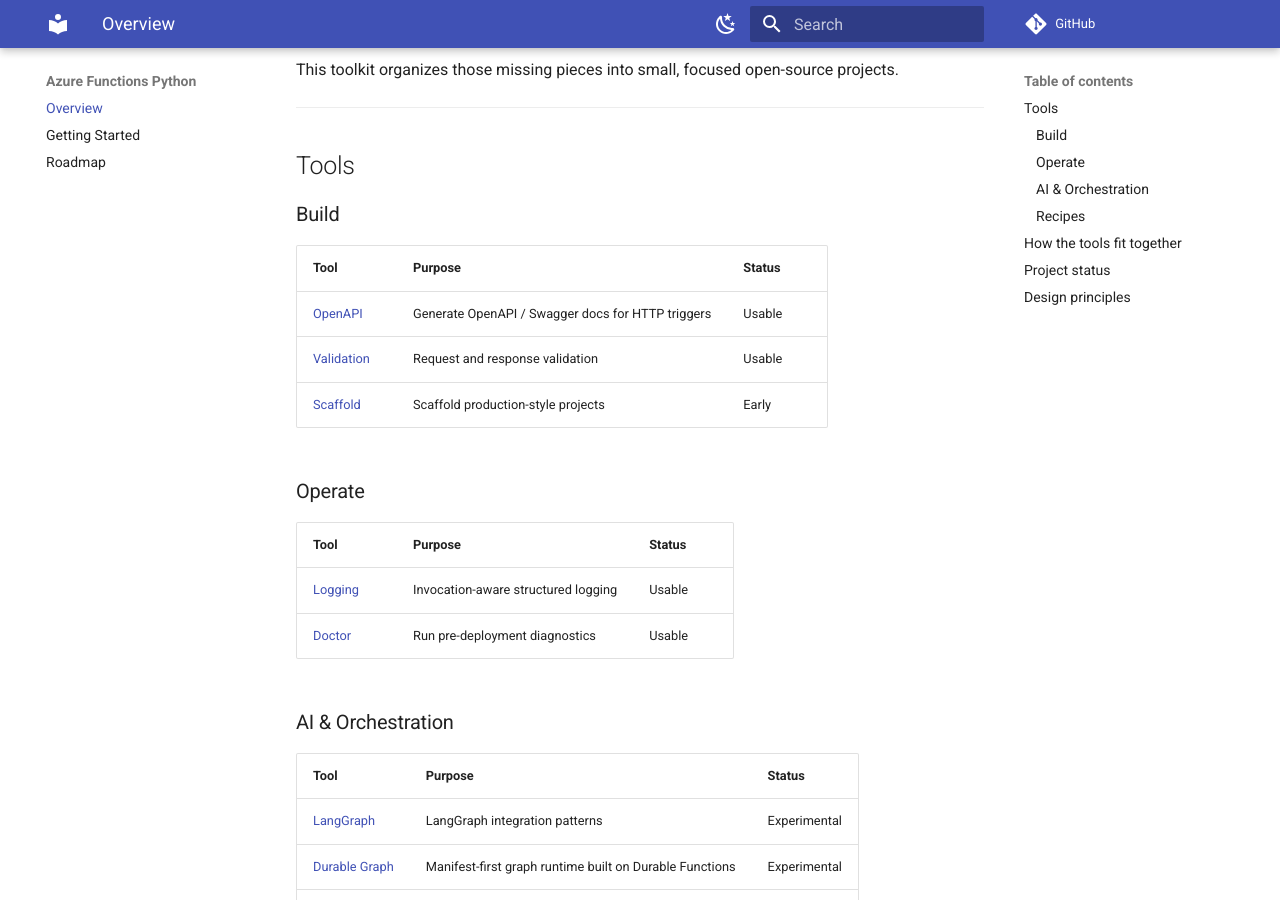
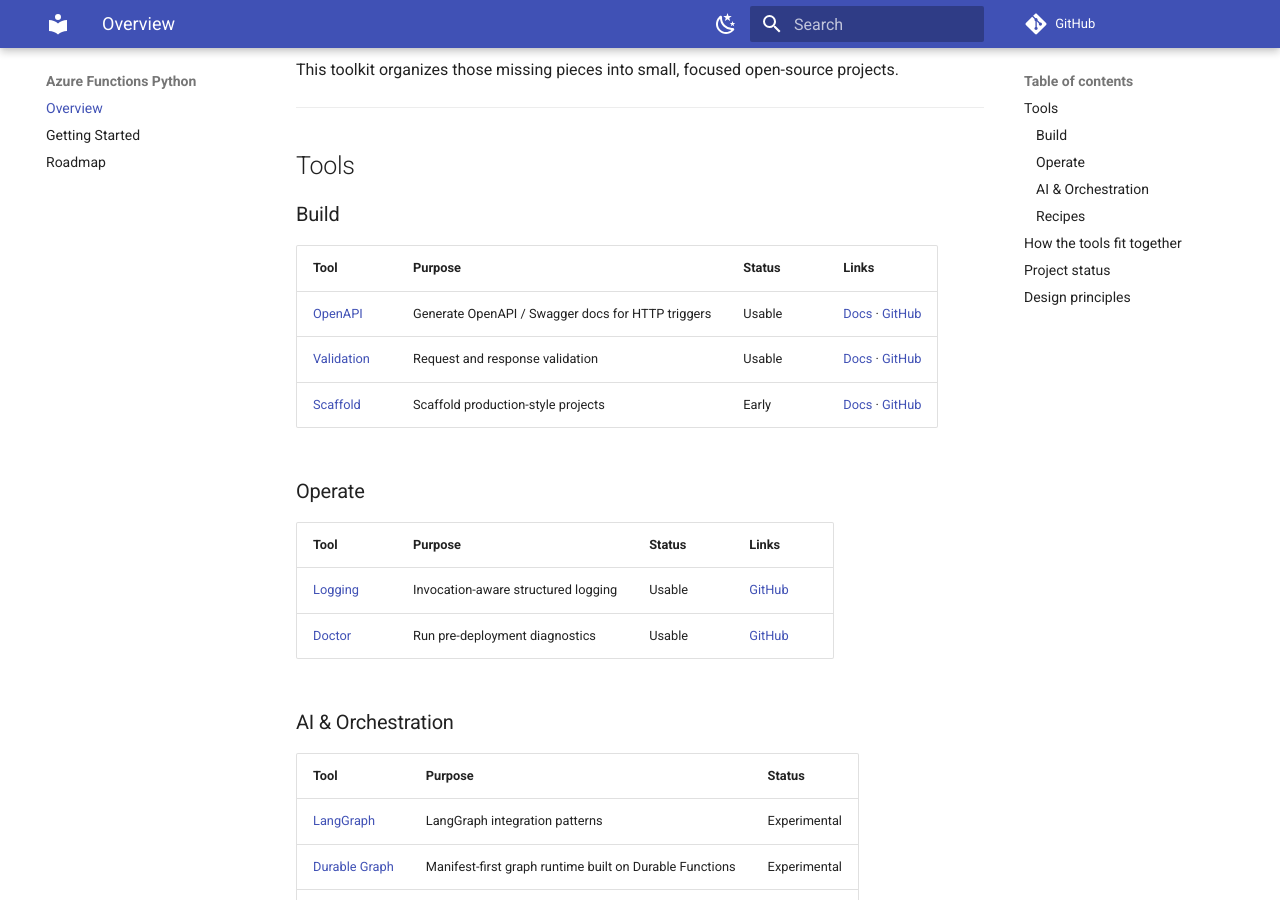
Before and after one commit to yeongseon/yeongseon.github.io, an MkDocs documentation site: the page built from docs/azure-functions-python/index.md, in a window 1280 px wide and 900 px high, scrolled down 598 px. Built offline with MkDocs 1.6.1 and Material for MkDocs 9.7.7, drawn with Linux system fonts in a browser that asks for light colours; comment, search, counter and statistics services are not loaded.

Commit message:
feat: integrate OpenAPI, Validation, Scaffold docs via multi-repo staging

```diff
--- a/docs/azure-functions-python/index.md
+++ b/docs/azure-functions-python/index.md
@@ -24,18 +24,18 @@
 
 ### Build
 
-| Tool | Purpose | Status |
-|---|---|---|
-| [OpenAPI](https://github.com/yeongseon/azure-functions-openapi-python) | Generate OpenAPI / Swagger docs for HTTP triggers | Usable |
-| [Validation](https://github.com/yeongseon/azure-functions-validation-python) | Request and response validation | Usable |
-| [Scaffold](https://github.com/yeongseon/azure-functions-scaffold-python) | Scaffold production-style projects | Early |
+| Tool | Purpose | Status | Links |
+|---|---|---|---|
+| [OpenAPI](/azure-functions-python/openapi/) | Generate OpenAPI / Swagger docs for HTTP triggers | Usable | [Docs](/azure-functions-python/openapi/) · [GitHub](https://github.com/yeongseon/azure-functions-openapi-python) |
+| [Validation](/azure-functions-python/validation/) | Request and response validation | Usable | [Docs](/azure-functions-python/validation/) · [GitHub](https://github.com/yeongseon/azure-functions-validation-python) |
+| [Scaffold](/azure-functions-python/scaffold/) | Scaffold production-style projects | Early | [Docs](/azure-functions-python/scaffold/) · [GitHub](https://github.com/yeongseon/azure-functions-scaffold-python) |
 
 ### Operate
 
-| Tool | Purpose | Status |
-|---|---|---|
-| [Logging](https://github.com/yeongseon/azure-functions-logging-python) | Invocation-aware structured logging | Usable |
-| [Doctor](https://github.com/yeongseon/azure-functions-doctor-python) | Run pre-deployment diagnostics | Usable |
+| Tool | Purpose | Status | Links |
+|---|---|---|---|
+| [Logging](https://github.com/yeongseon/azure-functions-logging-python) | Invocation-aware structured logging | Usable | [GitHub](https://github.com/yeongseon/azure-functions-logging-python) |
+| [Doctor](https://github.com/yeongseon/azure-functions-doctor-python) | Run pre-deployment diagnostics | Usable | [GitHub](https://github.com/yeongseon/azure-functions-doctor-python) |
 
 ### AI & Orchestration
 
```
Also changed, not shown: 2 other files.
